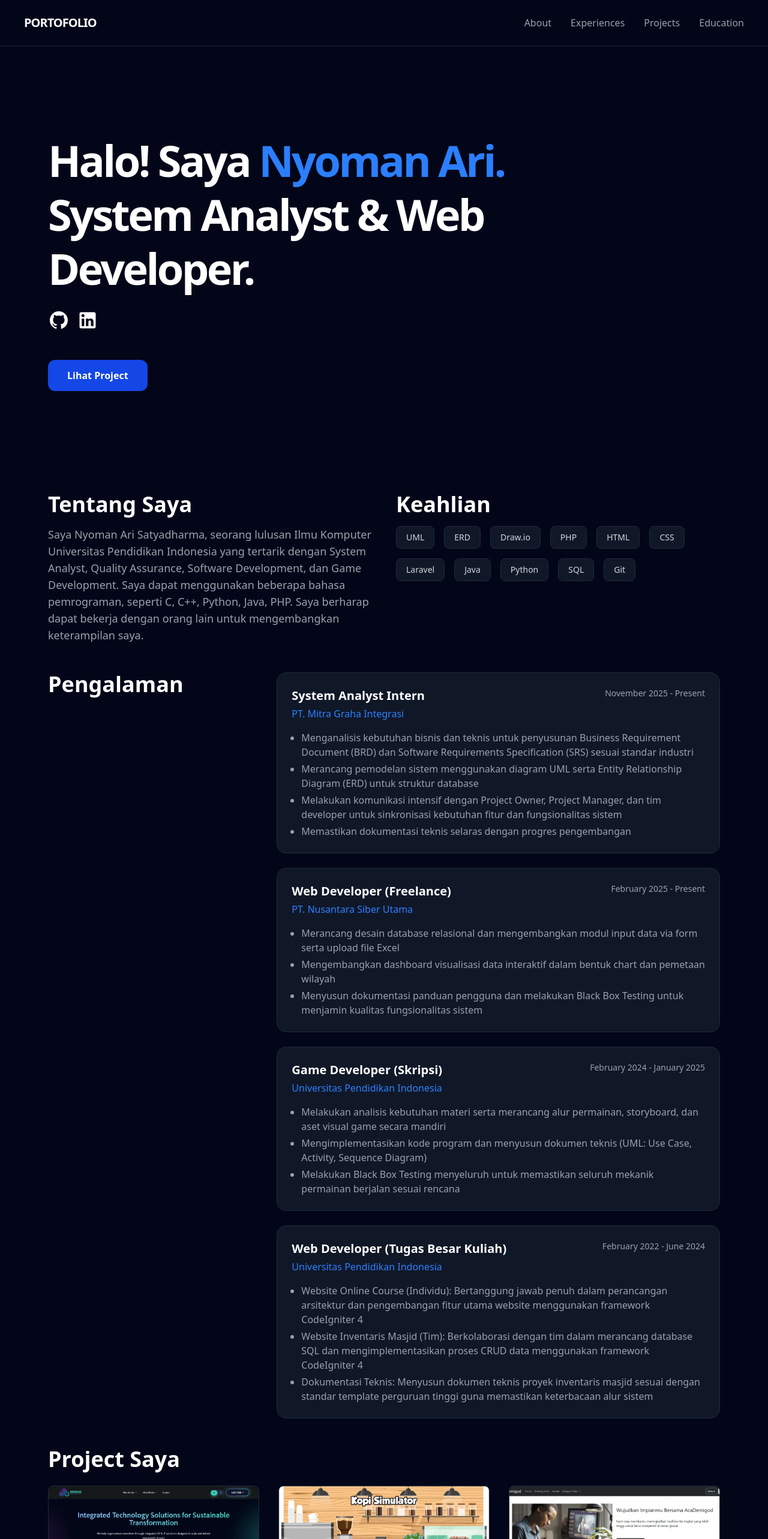
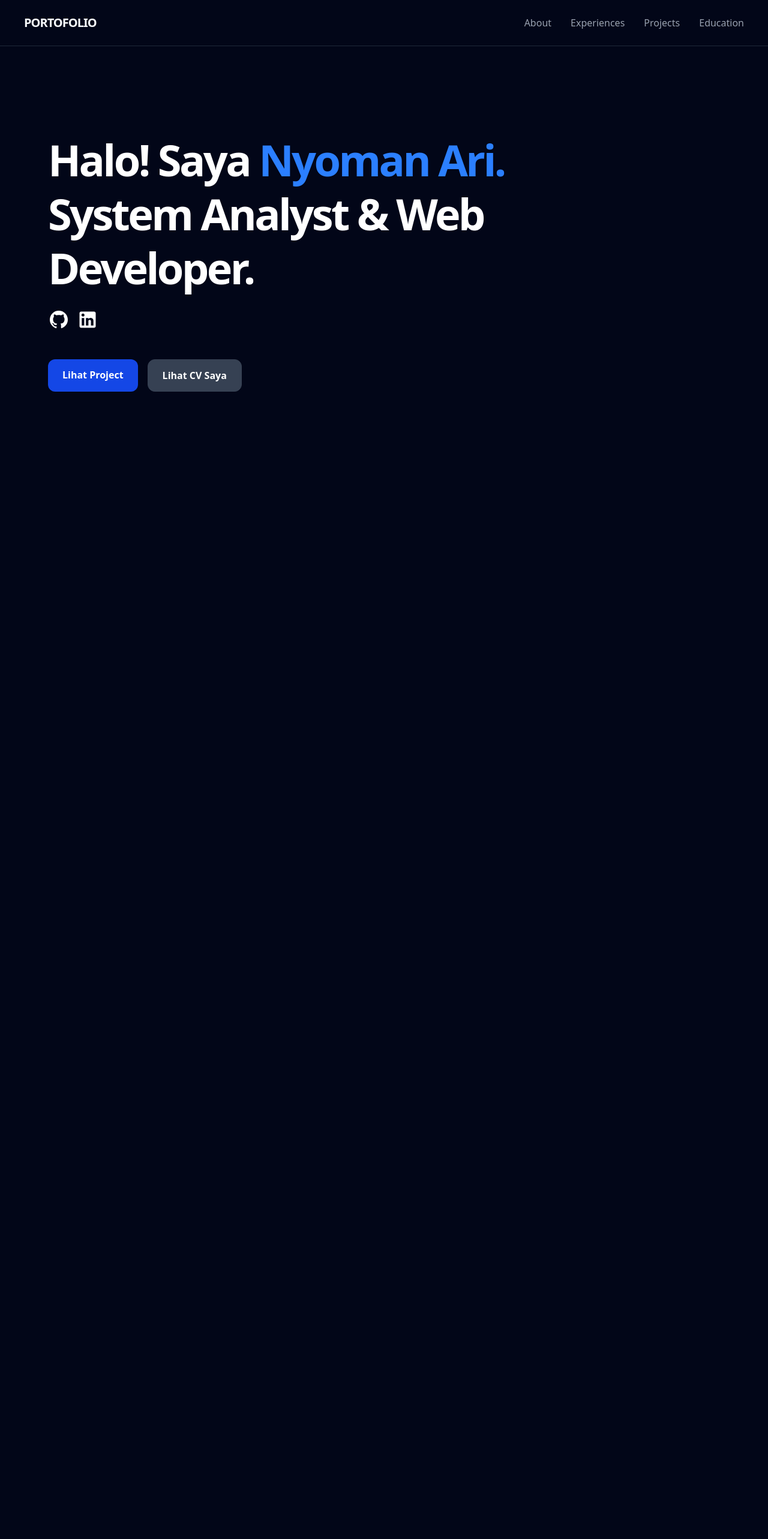
Before and after one commit to nyomanari21/portfolio-web, a Next.js app: page / in a window 1280 px wide. Shown: the top 2566 px of the page at 60% size. Built offline with nearby package versions, Linux system fonts and the light colour scheme.

Commit message:
Add CV button in hero section, add animate on scroll

```diff
--- a/package.json
+++ b/package.json
@@ -9,6 +9,7 @@
     "lint": "eslint"
   },
   "dependencies": {
+    "aos": "^3.0.0-beta.6",
     "next": "^16.2.3",
     "react": "19.2.3",
     "react-dom": "19.2.3",
@@ -17,6 +18,7 @@
   },
   "devDependencies": {
     "@tailwindcss/postcss": "^4",
+    "@types/aos": "^3.0.7",
     "@types/node": "^20",
     "@types/react": "^19",
     "@types/react-dom": "^19",
--- a/src/app/layout.tsx
+++ b/src/app/layout.tsx
@@ -2,6 +2,7 @@ import type { Metadata } from "next";
 import { Geist, Geist_Mono } from "next/font/google";
 import Navbar from "@/components/Navbar";
 import "./globals.css";
+import { AOSProvider } from "@/components/AOSProvider";
 
 const geistSans = Geist({
   variable: "--font-geist-sans",
@@ -29,7 +30,9 @@ export default function RootLayout({
         className={`${geistSans.variable} ${geistMono.variable} antialiased`}
       >
         <Navbar />
-        {children}
+        <AOSProvider>
+          {children}
+        </AOSProvider>
       </body>
     </html>
   );
--- a/src/app/page.tsx
+++ b/src/app/page.tsx
@@ -10,7 +10,7 @@ export default function Home() {
       {/* Container Utama: Buat nengahin konten */}
 
       {/* Section Hero */}
-      <section className="min-h-[calc(100vh-80px)] max-w-7xl mx-auto flex flex-col justify-center items-start gap-6">
+      <section data-aos="zoom-out" className="min-h-[calc(100vh-80px)] max-w-7xl mx-auto flex flex-col justify-center items-start gap-6">
 
         {/* Judul Utama (Nama & Role) */}
         <h1 className="text-5xl md:text-7xl font-extrabold tracking-tighter leading-tight max-w-4xl">
@@ -34,12 +34,12 @@ export default function Home() {
 
         {/* Tombol Call to Action (CTA) */}
         <div className="flex gap-4 pt-6">
-          <a href="#projects" className="bg-blue-700 hover:bg-blue-800 text-white px-8 py-3.5 rounded-xl font-semibold transition-all cursor-pointer">
+          <a href="#projects" className="bg-blue-700 hover:bg-blue-800 text-white px-6 py-3.5 rounded-xl font-semibold transition-all cursor-pointer">
             Lihat Project
           </a>
-          {/* <a href="#contact" className="bg-gray-700 hover:bg-gray-800 text-white px-8 py-3.5 rounded-xl font-semibold transition-all cursor-pointer border border-gray-700">
-            Kontak Saya
-          </a> */}
+          <a href="https://drive.google.com/file/d/1IthIYd-NP12wLdstB9w74EZmeV5wNKyX/view?usp=sharing" target="_blank" className="bg-gray-700 hover:bg-gray-800 text-white px-6 py-3.5 rounded-xl font-semibold transition-all cursor-pointer border border-gray-700">
+            Lihat CV Saya
+          </a>
         </div>
 
       </section>
@@ -48,7 +48,7 @@ export default function Home() {
       <section id="about" className="max-w-7xl mx-auto flex items-start gap-6 my-6 scroll-mt-24">
 
         {/* Deskripsi Singkat */}
-        <div className="grid grid-cols-1 md:grid-cols-2 gap-10">
+        <div data-aos="fade-right" className="grid grid-cols-1 md:grid-cols-2 gap-10">
           <div className="flex flex-col gap-4">
             <h2 className="text-4xl font-bold">Tentang Saya</h2>
             <p className="text-lg text-gray-400">
@@ -57,7 +57,7 @@ export default function Home() {
           </div>
 
           {/* Keahlian */}
-          <div className="flex flex-col gap-4">
+          <div data-aos="fade-left" data-aos-delay="300" className="flex flex-col gap-4">
             <h2 className="text-4xl font-bold">Keahlian</h2>
             <div className="flex flex-wrap gap-4">
               {["UML", "ERD", "Draw.io", "PHP", "HTML", "CSS", "Laravel", "Java", "Python", "SQL", "Git"].map((skill) => (
@@ -73,11 +73,11 @@ export default function Home() {
 
       {/* Section Experiences */}
       <section id="experiences" className="max-w-7xl mx-auto grid grid-cols-1 md:grid-cols-3 gap-6 my-6 pt-6 scroll-mt-24">
-        <h2 className="text-4xl font-bold mb-6">Pengalaman</h2>
+        <h2 data-aos="fade-up" className="text-4xl font-bold mb-6">Pengalaman</h2>
 
         <div className="space-y-6 md:col-span-2">
           {experiences.map((exp) => (
-            <div key={exp.id} className="bg-gray-900 border border-gray-800 rounded-2xl p-6">
+            <div key={exp.id} data-aos="fade-up" data-aos-delay="300" className="bg-gray-900 border border-gray-800 rounded-2xl p-6">
               <div className="flex justify-between mb-4">
                 <div className="flex flex-col gap-1">
                   <h3 className="text-xl font-bold text-white">{exp.position}</h3>
@@ -98,11 +98,11 @@ export default function Home() {
 
       {/* Section Projects */}
       <section id="projects" className="max-w-7xl mx-auto flex flex-col items-start gap-0 my-6 pt-6 scroll-mt-24">
-        <h2 className="text-4xl font-bold mb-6">Project Saya</h2>
+        <h2 data-aos="fade-up" className="text-4xl font-bold mb-6">Project Saya</h2>
 
         <div className="grid grid-cols-1 md:grid-cols-2 lg:grid-cols-3 gap-8 w-full">
           {projects.map((project) => (
-            <Link href={`/projects/${project.id}`} key={project.id} className="flex">
+            <Link href={`/projects/${project.id}`} key={project.id} data-aos="fade-up" data-aos-delay="300" className="flex">
               <div className="border border-gray-800 rounded-lg flex flex-col w-full hover:border-blue-500 hover:scale-95 transition-all cursor-pointer duration-500 overflow-hidden">
                 <div className="aspect-video relative">
                   <Image src={project.image} alt={project.title} fill sizes="(max-width: 768px) 100vw, (max-width: 1200px) 50vw, 33vw" className="object-cover rounded-md" />
@@ -121,10 +121,11 @@ export default function Home() {
 
       {/* Section Education */}
       <section id="education" className="max-w-7xl mx-auto flex flex-col gap-6 my-6 pt-6 scroll-mt-24">
-        <h2 className="text-4xl font-bold">Pendidikan</h2>
+        <h2 data-aos="fade-right" className="text-4xl font-bold">Pendidikan</h2>
 
         {education.map((edu) => (
-          <div key={edu.id} className="flex flex-row gap-6 pb-4 max-w-3xl border-b-2 border-gray-800 hover:border-blue-500 hover:max-w-full transition-all duration-500">
+          <div key={edu.id} data-aos="fade-right" data-aos-delay="300" className="w-full">
+            <div className="flex flex-row gap-6 pb-4 max-w-3xl border-b-2 border-gray-800 hover:border-blue-500 hover:max-w-full transition-all duration-500">
               <div className="grid grid-cols-1 md:grid-cols-3 gap-6">
                 <div className="aspect-auto mx-auto">
                   <Image src={edu.image} alt={edu.institution} width={100} height={100} style={{ width: 'auto' }} className="object-contain rounded-md" />
@@ -141,49 +142,10 @@ export default function Home() {
                 </div>
               </div>
             </div>
+          </div>
         ))}
 
       </section>
-
-      {/* Section Contact */}
-      {/* <section id="contact" className="max-w-7xl mx-auto py-20 px-8 md:px-20 mb-20 scroll-mt-24">
-        <div className="bg-blue-600/5 border border-blue-500/20 rounded-3xl p-10 md:p-16 text-center">
-          <h2 className="text-4xl md:text-5xl font-extrabold text-white mb-6">
-            Tertarik buat <span className="text-blue-500">Kolaborasi?</span>
-          </h2>
-          <p className="text-gray-400 text-lg max-w-2xl mx-auto mb-10">
-            Gua selalu terbuka buat diskusi soal system analysis, web development, atau sekadar ngopi santai bahas tech stack terbaru. Drop me a message!
-          </p>
-
-          <div className="flex flex-col md:flex-row justify-center items-center gap-6">
-            <a
-              href="mailto:nyomanari21@gmail.com" // Ganti pake email asli lu gan
-              className="bg-blue-600 hover:bg-blue-700 text-white px-10 py-4 rounded-2xl font-bold text-lg transition-all hover:scale-105 cursor-pointer shadow-lg shadow-blue-600/20"
-            >
-              Kirim Email
-            </a>
-
-            <div className="flex gap-4">
-              <a
-                href="https://linkedin.com/in/nyomanari21" // Sesuaikan linknya gan
-                target="_blank"
-                className="p-4 bg-gray-900 border border-gray-800 rounded-2xl hover:border-blue-500 transition-all cursor-pointer"
-                title="LinkedIn"
-              >
-                <span className="text-white">LinkedIn</span>
-              </a>
-              <a
-                href="https://github.com/nyomanari21"
-                target="_blank"
-                className="p-4 bg-gray-900 border border-gray-800 rounded-2xl hover:border-blue-500 transition-all cursor-pointer"
-                title="GitHub"
-              >
-                <span className="text-white">GitHub</span>
-              </a>
-            </div>
-          </div>
-        </div>
-      </section> */}
 
       {/* Footer */}
       <footer className="pt-10 border-t border-gray-900 text-center text-gray-500 text-sm">
--- /dev/null
+++ b/src/components/AOSProvider.tsx
@@ -0,0 +1,17 @@
+"use client";
+
+import { useEffect } from "react";
+import AOS from "aos";
+import "aos/dist/aos.css";
+
+export const AOSProvider = ({ children }: { children: React.ReactNode }) => {
+  useEffect(() => {
+    AOS.init({
+      duration: 800,
+      once: false,
+      easing: "ease-out-cubic",
+    });
+  }, []);
+
+  return <>{children}</>;
+};
--- a/src/data/experiences.ts
+++ b/src/data/experiences.ts
@@ -37,7 +37,7 @@ export const experiences = [
         id: "web-developer-tugas-besar",
         position: "Web Developer (Tugas Besar Kuliah)",
         company: "Universitas Pendidikan Indonesia",
-        duration: "February 2022 - June 2024",
+        duration: "February 2022 - June 2022",
         description: [
             "Website Online Course (Individu): Bertanggung jawab penuh dalam perancangan arsitektur dan pengembangan fitur utama website menggunakan framework CodeIgniter 4",
             "Website Inventaris Masjid (Tim): Berkolaborasi dengan tim dalam merancang database SQL dan mengimplementasikan proses CRUD data menggunakan framework CodeIgniter 4",
--- a/src/data/projects.ts
+++ b/src/data/projects.ts
@@ -30,7 +30,7 @@ export const projects = [
     description: "Mengembangkan website sederhana penyedia layanan kursus online.",
     image: "/projects/academigod.webp",
     tech: ["CodeIgniter 4", "PHP", "Bootstrap", "MySQL"],
-    docs: ["BRD", "SRS", "ERD", "Flowchart", "Use Case Diagram", "Activity Diagram"],
+    docs: [],
     detail: "Dalam proyek ini, saya bertanggung jawab untuk mengembangkan website sederhana yang menyediakan layanan kursus online.",
     project_link: "https://github.com/nyomanari21/Tubes_DPWeb",
     docs_link: "-"
```
Also changed, not shown: src/app/projects/[id]/page.tsx (+9 -40 lines), 1 other file (tests, documents, lock files or other folders). Lines whose indentation alone changed are shown as unchanged.
